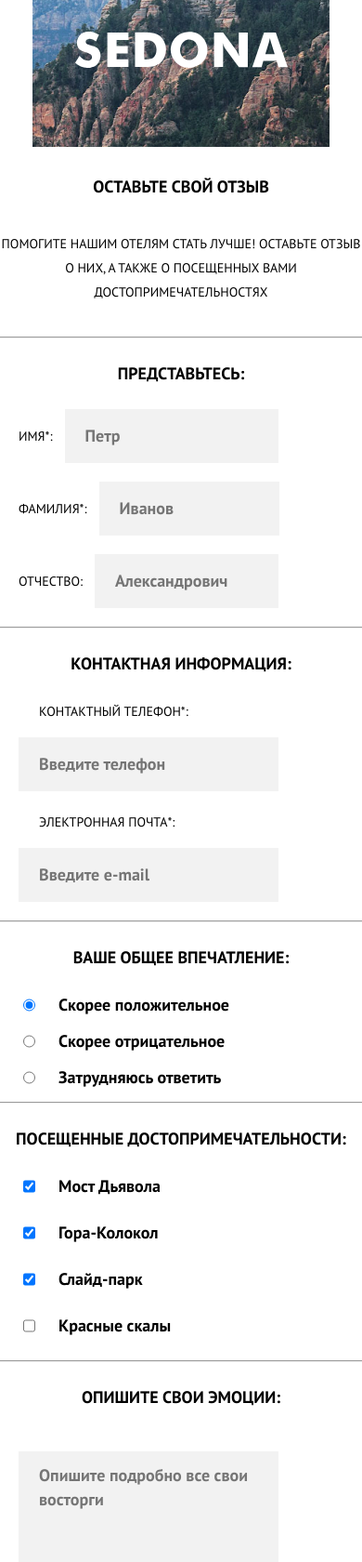
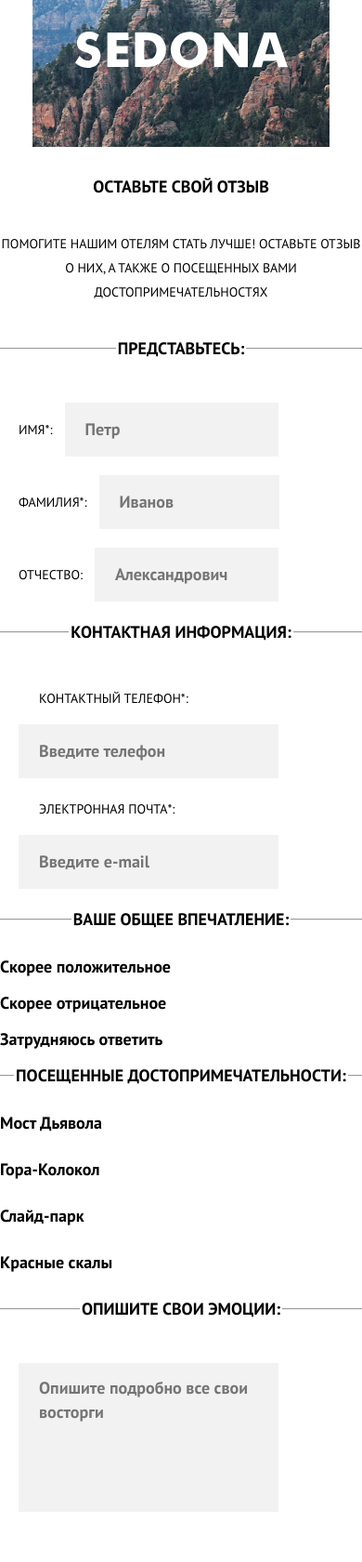
Before and after one commit to mrachenko/1615341-sedona-22, a website: page source/form.html in a window 390 px wide. Shown: the part 320-2000 px from the top of the page at 93% size. Drawn offline with nearby package versions, Linux system fonts and the light colour scheme; files that its build step writes are made by us from their sources; files whose address does not match are found by name.

Commit message:
исправления

```diff
--- a/source/form.html
+++ b/source/form.html
@@ -22,7 +22,7 @@
                 </a>
               </li>
               <li class="site-nav__list-item">
-                <a class="site-nav__list-item-link" href="form.html">
+                <a class="site-nav__list-item-link" href="#">
                   Форма отзыва
                 </a>
               </li>
@@ -33,12 +33,12 @@
               </li>
             </ul>
             <div class="page-header__navbar">
-              <a class="page-header__logo">
+              <a class="page-header__logo" href="index.html">
                 <img src="img/logotype-mobile.svg" width="102" height="84" alt="City of Sedona">
               </a>
-              <div class="site-nav__toggle" >
+              <button class="site-nav__toggle">
                 <span></span>
-              </div>
+              </button>
             </div>
           </div>
         </nav>
@@ -60,8 +60,7 @@
       </section>
       <form class="feedback" action="https://echo.htmlacademy.ru" method="POST">
         <fieldset class="feedback__user-info">
-          <legend class="feedback__legend visually-hidden">Данные человека:</legend>
-          <p class="feedback__start">Представьтесь:</p>
+          <legend class="feedback__legend">Представьтесь:</legend>
           <label class="feedback__input-text input-text">
             <span>Имя*:</span>
             <input type="text" name="name" placeholder="Петр" required>
@@ -77,8 +76,7 @@
         </fieldset>
 
         <fieldset class="feedback__user-contacts">
-          <legend class="feedback__legend visually-hidden">Контакты</legend>
-          <p class="feedback__start">Контактная информация:</p>
+          <legend class="feedback__legend">Контактная информация:</legend>
           <label class="feedback__input-text input-text input-text--tel">
             <span>Контактный телефон*:</span>
             <input type="tel" name="tel" placeholder="Введите телефон" required>
@@ -90,47 +88,44 @@
         </fieldset>
 
         <fieldset class="feedback__impression">
-          <legend class="feedback__legend visually-hidden">Впечатления</legend>
-          <p class="feedback__start">Ваше общее впечатление:</p>
+          <legend class="feedback__legend">Ваше общее впечатление:</legend>
           <label class="feedback__choice choice">
-            <input type="radio" name="impression" value="positive" checked>
+            <input class="visually-hidden" type="radio" name="impression" value="positive" checked>
             <span>Скорее положительное</span>
           </label>
           <label class="feedback__choice choice">
-            <input type="radio" name="impression" value="negative">
+            <input class="visually-hidden" type="radio" name="impression" value="negative">
             <span>Скорее отрицательное</span>
           </label>
           <label class="feedback__choice choice">
-            <input type="radio" name="impression" value="not">
+            <input class="visually-hidden" type="radio" name="impression" value="not">
             <span>Затрудняюсь ответить</span>
           </label>
         </fieldset>
 
         <fieldset class="feedback__attraction">
-          <legend class="feedback__legend visually-hidden">Достопримечательности</legend>
-          <p class="feedback__start">Посещенные Достопримечательности:</p>
+          <legend class="feedback__legend">Посещенные достопримечательности:</legend>
           <label class="feedback__choice choice choice--checkbox">
-            <input type="checkbox" name="attraction" value="bridge" checked>
+            <input class="visually-hidden" type="checkbox" name="attraction" value="bridge" checked>
             <span>Мост Дьявола</span>
           </label>
           <label class="feedback__choice choice choice--checkbox">
-            <input type="checkbox" name="attraction" value="mountain" checked>
+            <input class="visually-hidden" type="checkbox" name="attraction" value="mountain" checked>
             <span>Гора-Колокол</span>
           </label>
           <label class="feedback__choice choice choice--checkbox">
-            <input type="checkbox" name="attraction" value="park" checked>
+            <input class="visually-hidden" type="checkbox" name="attraction" value="park" checked>
             <span>Слайд-парк</span>
           </label>
           <label class="feedback__choice choice choice--checkbox">
-            <input type="checkbox" name="attraction" value="rocks">
+            <input class="visually-hidden" type="checkbox" name="attraction" value="rocks">
             <span>Красные скалы</span>
           </label>
         </fieldset>
 
         <fieldset class="feedback__emotions">
-          <legend class="feedback__legend visually-hidden">Эмоции</legend>
-          <p class="feedback__start">Опишите свои эмоции:</p>
-          <textarea class="feedback__text text" wrap="soft" name="attraction" placeholder="Опишите подробно все свои восторги"></textarea>
+          <legend class="feedback__legend">Опишите свои эмоции:</legend>
+          <textarea class="feedback__text field-text" wrap="soft" name="attraction" placeholder="Опишите подробно все свои восторги"></textarea>
         </fieldset>
         <button type="submit" class="feedback__button button">Отправить отзыв</button>
         <p class="feedback__required visually-hidden">* - Обязательные поля</p>
--- a/source/less/blocks/button.less
+++ b/source/less/blocks/button.less
@@ -1,14 +1,10 @@
 .button {
-  width: 280px;
-  height: 58px;
   border: none;
-  margin: 50px 20px;
-  padding: 0;
   background: @blue;
   text-transform: uppercase;
   color: @white;
   font-weight: 700;
   font-size: 21px;
   line-height: 26px;
-  font-family: "PT Sans", "Verdana", sans-serif;
+  font-family: @PTSans;
 }
--- a/source/less/blocks/choice.less
+++ b/source/less/blocks/choice.less
@@ -1,5 +1,5 @@
 .choice {
-  display: flex;
+  display: block;
   margin-bottom: 13px;
 
   input {
@@ -7,12 +7,10 @@
   }
 
   span {
-    display: block;
     text-transform: none;
     font-weight: 700;
     font-size: 18px;
     line-height: 26px;
-    flex-grow: 1;
   }
 
   &--checkbox {
--- a/source/less/blocks/feedback.less
+++ b/source/less/blocks/feedback.less
@@ -3,7 +3,7 @@
   width: 280px;
 }
 
-.feedback__start {
+.feedback__legend {
   margin: 25px 0;
   font-weight: 700;
   font-size: 18px;
@@ -13,8 +13,6 @@
 
 .feedback__user-info,
 .feedback__user-contacts,
-.feedback__impression,
-.feedback__attraction,
 .feedback__emotions {
   margin: 0;
   padding: 0;
@@ -25,10 +23,19 @@
 
 .feedback__impression,
 .feedback__attraction {
-  display: flex;
-  flex-direction: column;
+  margin: 0;
+  padding: 0;
+  border-left: 0;
+  border-right: 0;
+  border-bottom: 0;
 }
 
 .feedback__text {
   margin: 20px;
 }
+
+.feedback__button {
+  width: 280px;
+  padding: 16px 0;
+  margin: 50px 20px;
+}
--- a/source/less/blocks/text.less
+++ b/source/less/blocks/field-text.less
@@ -1,16 +1,15 @@
-.text {
-  padding-top: 13px;
-  padding-bottom: 29px;
+.field-text {
+  padding-top: 14px;
+  padding-bottom: 94px;
   padding-left: 22px;
   padding-right: 22px;
-  height: 118px;
   width: 236px;
   text-transform: none;
   font-weight: 700;
   font-size: 18px;
   line-height: 26px;
-  font-family: "PT Sans", "Verdana", sans-serif;
+  font-family: @PTSans;
   border: none;
-  background: @gray;
+  background-color: @gray;
   resize: none;
 }
--- a/source/less/blocks/input-text.less
+++ b/source/less/blocks/input-text.less
@@ -1,10 +1,14 @@
-.input-text span {
+.input-text {
+  display: flex;
+  align-items: center;
+
+  span {
     margin-right: 13px;
     line-height: 26px;
   }
 
-.input-text input {
-  font-family: "PT Sans", "Verdana", sans-serif;
+  input {
+    font-family: @PTSans;
     flex-grow: 1;
     text-decoration: none;
     font-weight: 700;
@@ -15,10 +19,6 @@
     border: none;
     min-width: 150px;
   }
-
-.input-text {
-  display: flex;
-  align-items: center;
 
   &--tel,
   &--email {
--- a/source/less/blocks/intro.less
+++ b/source/less/blocks/intro.less
@@ -6,13 +6,11 @@
 
 .intro__background {
   &--main {
-    background: url("../img/back-mobile.jpg") no-repeat;
-    background-position: center;
+    background: url("../img/back-mobile.jpg") no-repeat center;
   }
 
   &--not-main {
-    background: url("../img/back-desktop.jpg") no-repeat;
-    background-position: center;
+    background: url("../img/back-desktop.jpg") no-repeat center;
   }
 }
 
--- a/source/less/blocks/page.less
+++ b/source/less/blocks/page.less
@@ -1,6 +1,6 @@
 .page__body {
   background: @white;
-  font-family: "PT Sans", "Verdana", sans-serif;
+  font-family: @PTSans;
   font-size: 14px;
   line-height: 21px;
   text-transform: uppercase;
--- a/source/less/blocks/site-nav.less
+++ b/source/less/blocks/site-nav.less
@@ -38,6 +38,8 @@
   width: 23px;
   height: 23px;
   margin-top: 15px;
+  background-color: rgba(0, 0, 0, 0);
+  border: none;
 
   span {
     display: block;
--- a/source/less/style.less
+++ b/source/less/style.less
@@ -13,7 +13,7 @@
 @import "blocks/social.less";
 @import "blocks/page-header.less";
 @import "blocks/visually-hidden.less";
-@import "blocks/text.less";
+@import "blocks/field-text.less";
 @import "variables.less";
 @import "fonts.less";
 @import "mixin.less";
--- a/source/less/variables.less
+++ b/source/less/variables.less
@@ -6,3 +6,4 @@
 @active: #5496bd;
 @gray: #f2f2f2;
 @black: #000000;
+@PTSans: "PT Sans", "Verdana", sans-serif;
```
Also changed, not shown: source/catalog.html (+10 -8 lines), source/index.html (+4 -4 lines). Lines whose indentation alone changed are shown as unchanged.
